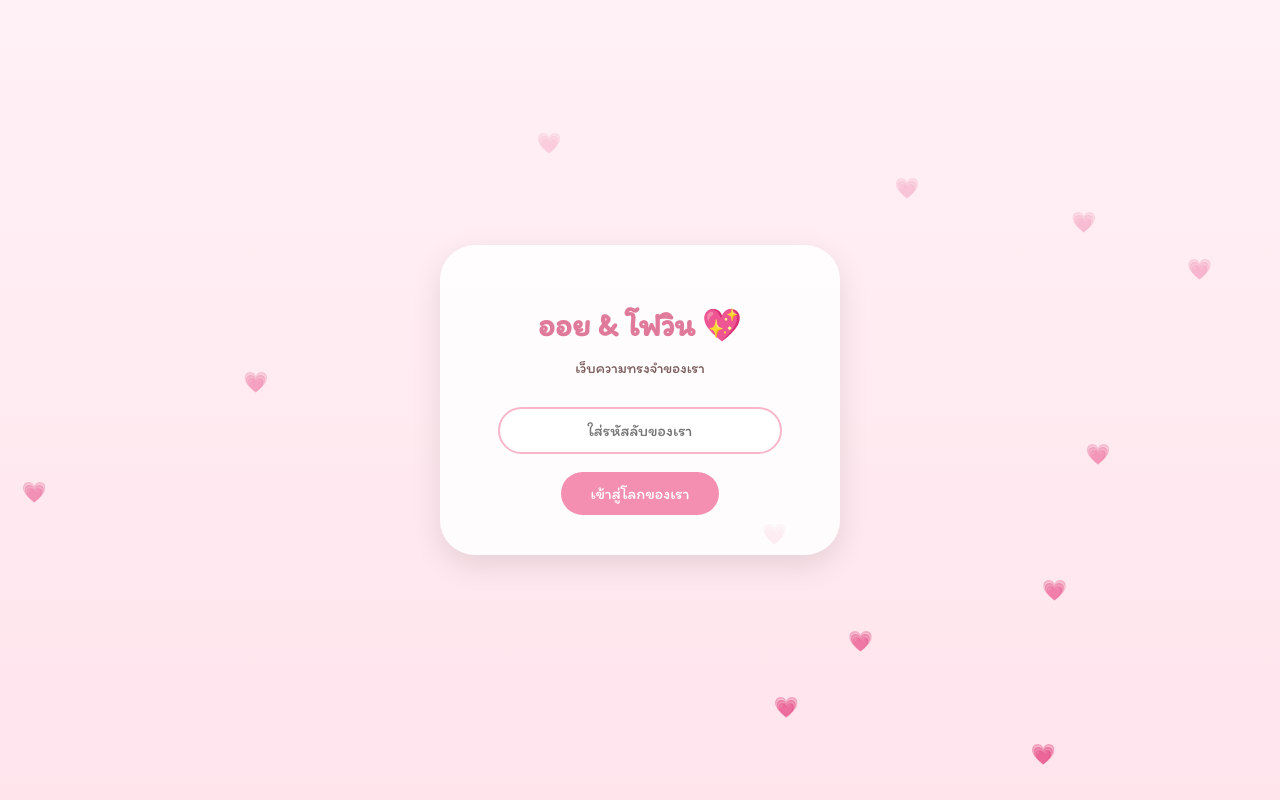
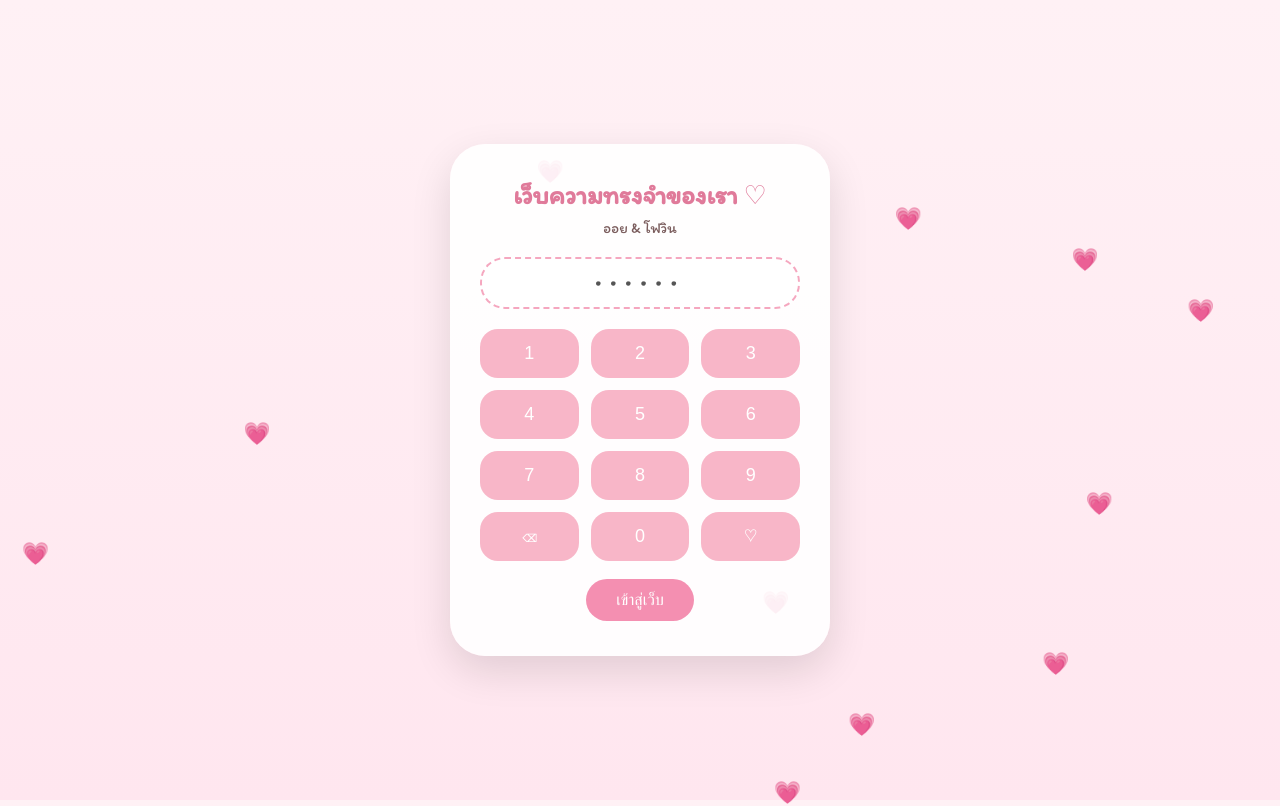
Before and after one commit to Suphichaya0311/Suphichaya0311.github.io, a plain HTML site: page index.html in a window 1280 px wide. Drawn offline with Linux system fonts and the light colour scheme; a web font is replaced by a local one.

Commit message:
Update index.html

```diff
--- a/index.html
+++ b/index.html
@@ -2,88 +2,113 @@
 <html lang="th">
 <head>
 <meta charset="UTF-8">
-<title>ออย & โฟวิน 💕</title>
+<meta name="viewport" content="width=device-width, initial-scale=1.0">
+<title>เว็บความทรงจำของเรา 💕</title>
 
-<!-- ฟอนต์น่ารัก -->
-<link href="https://fonts.googleapis.com/css2?family=Itim&display=swap" rel="stylesheet">
+<link href="https://fonts.googleapis.com/css2?family=Itim&family=Kodchasan:wght@400;600&display=swap" rel="stylesheet">
 
 <style>
+* {
+  box-sizing: border-box;
+}
+
 body {
   margin: 0;
-  height: 100vh;
-  background: linear-gradient(180deg, #fff1f5, #ffe4ec);
-  font-family: 'Itim', cursive;
+  min-height: 100vh;
+  background: linear-gradient(180deg, #fff1f5, #ffe6ef);
   display: flex;
   justify-content: center;
   align-items: center;
+  font-family: 'Itim', cursive;
   overflow: hidden;
 }
 
+/* กล่องหลัก */
 .card {
-  background: rgba(255,255,255,0.85);
-  padding: 40px;
+  background: rgba(255,255,255,0.9);
+  padding: 35px 30px;
   border-radius: 35px;
+  width: 90%;
+  max-width: 380px;
   text-align: center;
-  width: 320px;
-  box-shadow: 0 10px 30px rgba(0,0,0,0.1);
+  box-shadow: 0 15px 40px rgba(0,0,0,0.12);
   z-index: 2;
 }
 
 h1 {
+  margin: 0;
   color: #e07a9a;
-  margin-bottom: 5px;
+  font-size: 26px;
 }
 
-p {
+.subtitle {
+  margin-top: 8px;
   color: #7a5c5c;
   font-size: 15px;
 }
 
-input {
-  width: 80%;
+/* ช่องรหัส */
+.pass-box {
+  margin: 20px auto;
   padding: 12px;
   border-radius: 25px;
-  border: 2px solid #f8b6c8;
-  font-size: 16px;
-  margin-top: 15px;
-  text-align: center;
-  font-family: 'Itim', cursive;
+  border: 2px dashed #f5a7bf;
+  width: 100%;
+  font-size: 20px;
+  letter-spacing: 8px;
+  background: #fff;
+  color: #555;
 }
 
-button {
+/* ปุ่มตัวเลข */
+.keypad {
+  display: grid;
+  grid-template-columns: repeat(3, 1fr);
+  gap: 12px;
+  margin-top: 15px;
+}
+
+.keypad button {
+  padding: 14px 0;
+  font-size: 18px;
+  border-radius: 18px;
+  border: none;
+  background: #f8b6c8;
+  color: #fff;
+  cursor: pointer;
+  font-family: 'Kodchasan', sans-serif;
+}
+
+.keypad button:hover {
+  background: #ec7fa3;
+}
+
+.action {
   margin-top: 18px;
+}
+
+.action button {
   padding: 12px 30px;
   border-radius: 30px;
   border: none;
   background: #f48fb1;
-  color: white;
+  color: #fff;
   font-size: 16px;
   cursor: pointer;
-  font-family: 'Itim', cursive;
-}
-
-button:hover {
-  background: #ec729c;
 }
 
 /* หัวใจลอย */
 .heart {
   position: absolute;
   bottom: -20px;
-  font-size: 20px;
-  animation: floatUp 6s linear infinite;
-  opacity: 0.7;
+  font-size: 22px;
+  animation: floatUp linear infinite;
+  opacity: 0.8;
 }
 
 @keyframes floatUp {
-  0% {
-    transform: translateY(0);
-    opacity: 0.8;
-  }
-  100% {
-    transform: translateY(-110vh);
-    opacity: 0;
-  }
+  from { transform: translateY(0); }
+  to { transform: translateY(-120vh); }
 }
 </style>
 </head>
@@ -91,36 +116,72 @@ button:hover {
 <body>
 
 <div class="card">
-  <h1>ออย & โฟวิน 💖</h1>
-  <p>เว็บความทรงจำของเรา</p>
+  <h1>เว็บความทรงจำของเรา ♡</h1>
+  <div class="subtitle">ออย & โฟวิน</div>
 
-  <input type="password" id="pass" placeholder="ใส่รหัสลับของเรา">
-  <br>
-  <button onclick="check()">เข้าสู่โลกของเรา</button>
+  <div id="display" class="pass-box">••••••</div>
+
+  <div class="keypad">
+    <button onclick="add('1')">1</button>
+    <button onclick="add('2')">2</button>
+    <button onclick="add('3')">3</button>
+    <button onclick="add('4')">4</button>
+    <button onclick="add('5')">5</button>
+    <button onclick="add('6')">6</button>
+    <button onclick="add('7')">7</button>
+    <button onclick="add('8')">8</button>
+    <button onclick="add('9')">9</button>
+    <button onclick="clearPass()">⌫</button>
+    <button onclick="add('0')">0</button>
+    <button onclick="check()">♡</button>
+  </div>
+
+  <div class="action">
+    <button onclick="check()">เข้าสู่เว็บ</button>
+  </div>
 </div>
 
 <script>
+let password = "";
+const correct = "20122566";
+
+function add(num) {
+  if (password.length < 8) {
+    password += num;
+    update();
+  }
+}
+
+function clearPass() {
+  password = password.slice(0, -1);
+  update();
+}
+
+function update() {
+  document.getElementById("display").textContent =
+    "•".repeat(password.length) + " ".repeat(8 - password.length);
+}
+
 function check() {
-  if (document.getElementById("pass").value === "20122566") {
+  if (password === correct) {
     window.location.href = "home.html";
   } else {
     alert("รหัสไม่ถูกต้องนะ 💔");
+    password = "";
+    update();
   }
 }
 
-// สร้างหัวใจลอย
+/* หัวใจลอย */
 setInterval(() => {
-  const heart = document.createElement("div");
-  heart.className = "heart";
-  heart.innerHTML = "💗";
-  heart.style.left = Math.random() * 100 + "vw";
-  heart.style.animationDuration = (4 + Math.random() * 3) + "s";
-  document.body.appendChild(heart);
-
-  setTimeout(() => {
-    heart.remove();
-  }, 7000);
-}, 400);
+  const h = document.createElement("div");
+  h.className = "heart";
+  h.innerHTML = "💗";
+  h.style.left = Math.random() * 100 + "vw";
+  h.style.animationDuration = (4 + Math.random() * 4) + "s";
+  document.body.appendChild(h);
+  setTimeout(() => h.remove(), 8000);
+}, 450);
 </script>
 
 </body>
```
